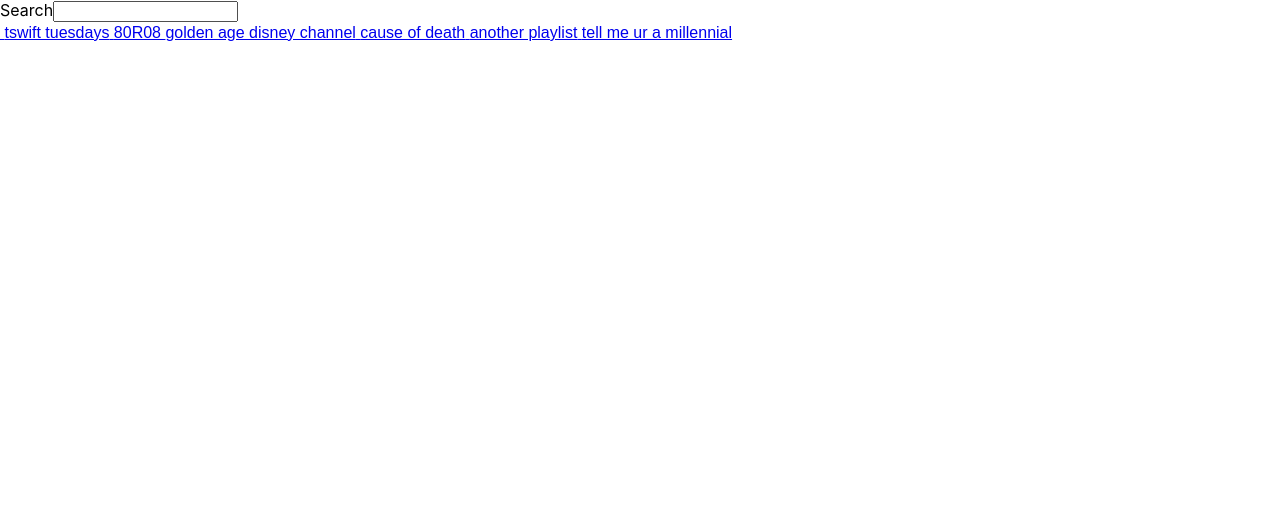
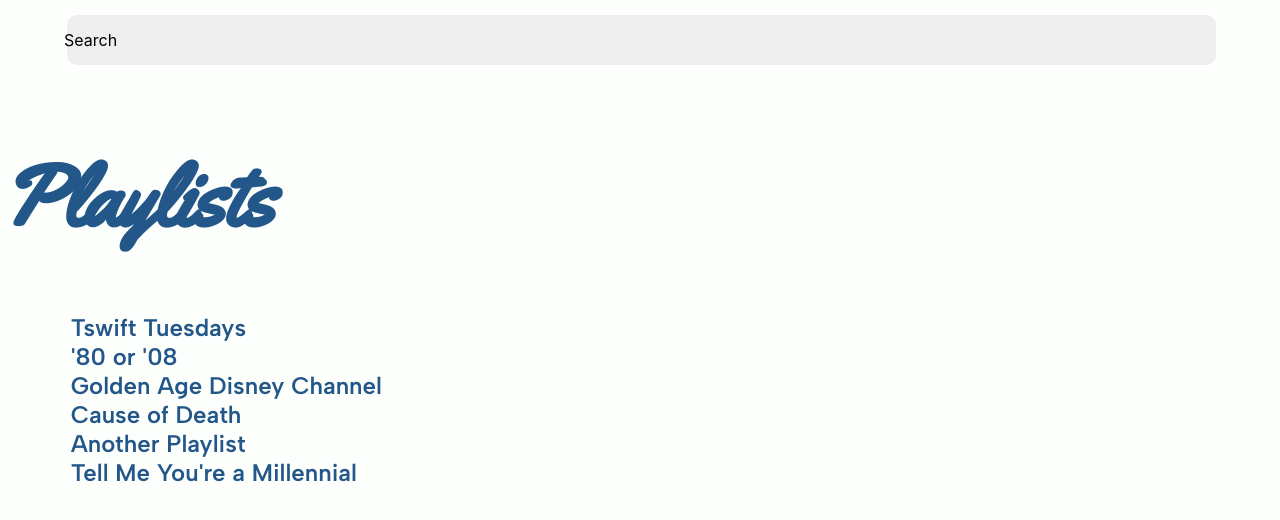
Before and after one commit to jnickolin/jammming, a React (Create React App) app: page / in a window 1280 px wide. Shown: the top 520 px of the page. Built offline with nearby package versions, Linux system fonts and the light colour scheme.

Commit message:
Added track, styled search bar and playlist nav.

```diff
--- a/src/PlaylistNav/PlaylistNav.js
+++ b/src/PlaylistNav/PlaylistNav.js
@@ -3,16 +3,23 @@ import styles from './PlaylistNav.module.css'
 
 
 function PlaylistNav() {
-    const playlists = ['tswift tuesdays', '80R08', 'golden age disney channel', 'cause of death', 'another playlist', 'tell me ur a millennial'];
+    const playlists = ['Tswift Tuesdays', '\'80 or \'08', 'Golden Age Disney Channel', 'Cause of Death', 'Another Playlist', 'Tell Me You\'re a Millennial'];
     const navLinks = playlists.map(playlist => {
         return (
-            <a href={'/' + playlist} className={styles.navitem}>
-           &nbsp;{playlist}
-        </a>
+            <div>
+                <a href={'/' + playlist} className={styles.navitem}>
+                &nbsp;{playlist}
+                </a>
+            </div>
         )
     });
 
-    return <nav>{navLinks}</nav>;
+    return (
+        <div>
+            <h1 className={styles.headline}>Playlists</h1>
+            <nav>{navLinks}</nav>
+        </div>
+    );
 }
 
 export default PlaylistNav;
--- a/src/PlaylistNav/PlaylistNav.module.css
+++ b/src/PlaylistNav/PlaylistNav.module.css
@@ -8,9 +8,28 @@
 /* 1. Typography Styles
 ====================================  */
 
+.headline {
+    font-family: "Yellowtail", serif;
+    font-weight: 600;
+    font-size: 86px;
+    color: #235789
+}
+
 .navitem {
-    font-family: Arial, Helvetica, sans-serif;
+    font-family: "Albert Sans", serif;
+    font-weight: 600;
+    font-size: 24px;
+    text-decoration: none;
+    color: #235789;
 }
+
 
 /* 2. Desktop Structure Styles
 ====================================  */
+
+nav {
+    width: 90%;
+    display: grid;
+    margin: 15px 5vw;
+
+}
--- a/src/SearchBar/SearchBar.js
+++ b/src/SearchBar/SearchBar.js
@@ -1,10 +1,11 @@
 import React from 'react';
+import styles from './SearchBar.module.css';
 
 function SearchBar() {
     return (
-        <div>
+        <div className={styles.siteSearch}>
             <label for="site-search">Search</label>
-            <input type="search" id="site-search" name="q"/>
+            <input type="search" id="site-search" name="q" className={styles.searchInput}/>
         </div>
     );
 }
--- a/src/SearchBar/SearchBar.module.css
+++ b/src/SearchBar/SearchBar.module.css
@@ -11,3 +11,28 @@
 
 /* 2. Desktop Structure Styles
 ====================================  */
+.siteSearch {
+    width: 90%;
+    height: 50px;
+    margin: 15px 5vw;
+    display: inline-flex;
+
+}
+
+.searchInput {
+    background-color: #eeeeee;
+    border: none;
+    border-radius: 10px;
+    width: 100%;
+
+}
+
+.searchInput:hover {
+    background-color: #dddddd;
+}
+
+label {
+    margin-right: -50px;
+    z-index: 1;
+    align-self: center;
+}
--- a/src/index.css
+++ b/src/index.css
@@ -1,3 +1,5 @@
+@import url('https://fonts.googleapis.com/css2?family=Albert+Sans:ital,wght@0,100..900;1,100..900&family=Yellowtail&display=swap');
+
 body {
   margin: 0;
   font-family: -apple-system, BlinkMacSystemFont, 'Segoe UI', 'Roboto', 'Oxygen',
@@ -5,6 +7,7 @@ body {
     sans-serif;
   -webkit-font-smoothing: antialiased;
   -moz-osx-font-smoothing: grayscale;
+  background-color: #FDFFFC;
 }
 
 code {
```
Also changed, not shown: src/Track/Track.js (added, +12 -0 lines), src/Track/Track.module.css (added), src/Track/album-art-temp.png (added).
